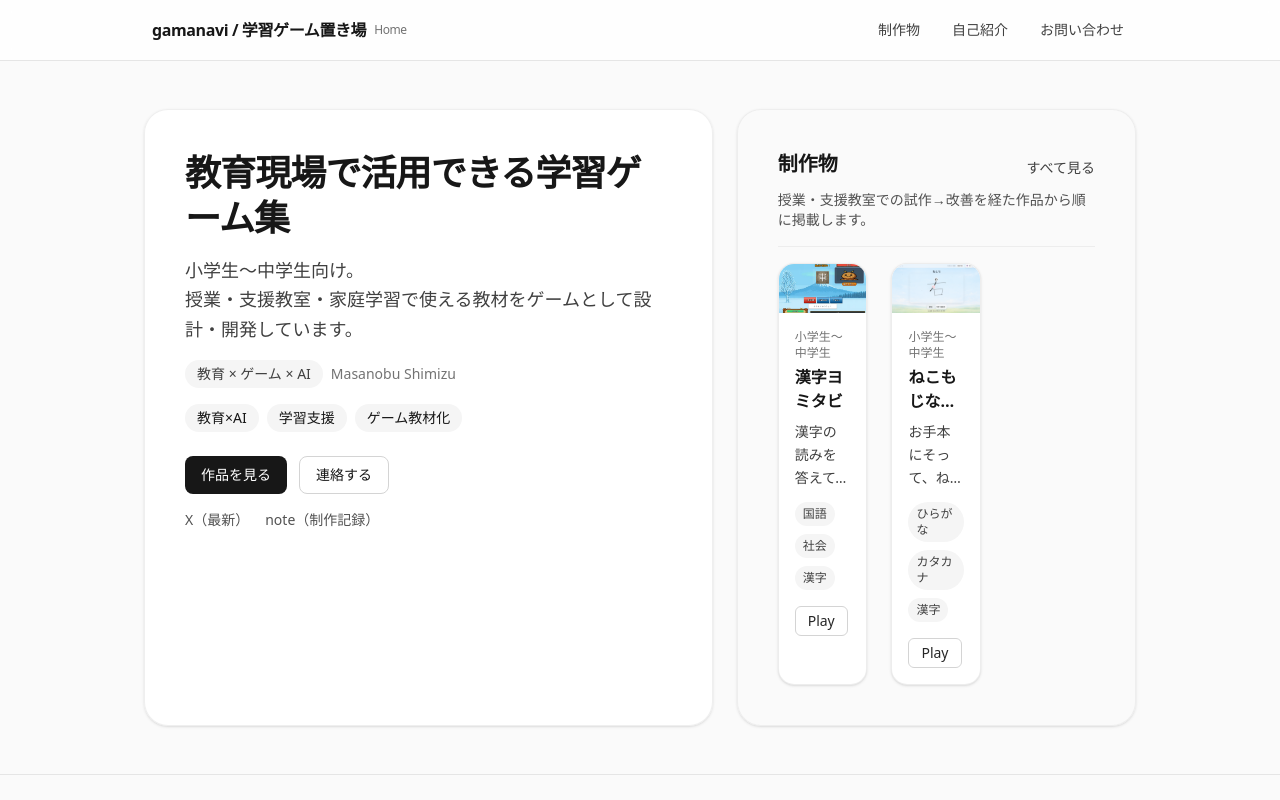
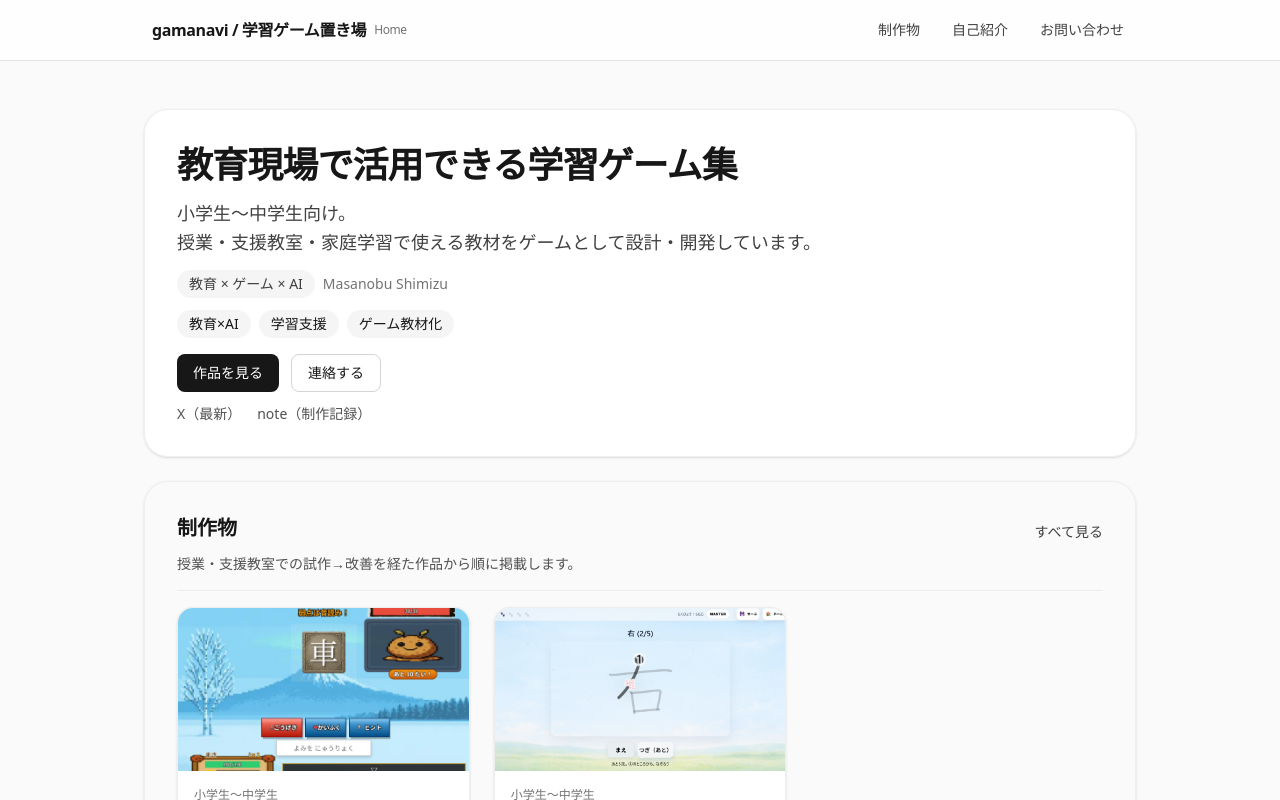
Before and after one commit to shimimasa/gamanavi-portfolio, a Next.js app: page / in a window 1280 px wide. Shown: the top 800 px of the page. Built offline with nearby package versions, Linux system fonts and the light colour scheme.

Commit message:
refactor: adjust homepage layout for improved separation of hero and works sections, and enhance spacing for better readability

```diff
--- a/src/app/page.js
+++ b/src/app/page.js
@@ -9,22 +9,22 @@ export default function HomePage() {
   const works = getWorks().slice(0, 2);
 
   return (
-    // PCでは2カラムにして、ファーストビュー内で「代表作」まで見せる
-    <div className="space-y-6 lg:grid lg:grid-cols-12 lg:gap-6 lg:space-y-0">
-      <section className="rounded-3xl border border-neutral-200/60 bg-white/90 p-6 shadow-sm sm:p-10 lg:col-span-7">
+    // 上：ヒーロー / 下：制作物（横いっぱい）の上下分離にする
+    <div className="space-y-6">
+      <section className="rounded-3xl border border-neutral-200/60 bg-white/90 p-6 shadow-sm sm:p-8">
 
         {/* Step1: ファーストビューを「3秒で伝わる」形に寄せる */}
         <h1 className="text-2xl font-semibold leading-tight tracking-tight sm:text-4xl">
           教育現場で活用できる学習ゲーム集
         </h1>
 
-        <p className="mt-3 text-base leading-relaxed text-neutral-700 sm:mt-4 sm:text-lg">
+        <p className="mt-3 text-base leading-relaxed text-neutral-700 sm:text-lg">
           小学生〜中学生向け。
           <br className="hidden sm:block" />
           授業・支援教室・家庭学習で使える教材をゲームとして設計・開発しています。
         </p>
 
-        <div className="mt-4 flex flex-wrap items-center gap-2">
+        <div className="mt-3 flex flex-wrap items-center gap-2">
           <span className="rounded-full bg-neutral-100 px-3 py-1 text-sm text-neutral-700">
             教育 × ゲーム × AI
           </span>
@@ -32,14 +32,14 @@ export default function HomePage() {
           <span className="text-sm text-neutral-500">{profile.name}</span>
         </div>
 
-        <div className="mt-4 flex flex-wrap gap-2">
+        <div className="mt-3 flex flex-wrap gap-2">
           {profile.focus.map((f) => (
             <span key={f} className="rounded-full bg-neutral-100 px-3 py-1 text-sm">
               {f}
             </span>
           ))}
         </div>
-        <div className="mt-6 flex flex-wrap gap-3">
+        <div className="mt-4 flex flex-wrap gap-3">
           <Link
             href="/works"
             className="inline-flex items-center justify-center rounded-lg bg-neutral-900 px-4 py-2 text-sm font-medium text-white hover:bg-neutral-800 focus-visible:outline-none focus-visible:ring-2 focus-visible:ring-neutral-900 focus-visible:ring-offset-2"
@@ -57,7 +57,7 @@ export default function HomePage() {
         </div>
 
         {/* 参考リンクは小さめで表示 */}
-        <div className="mt-3 flex flex-wrap items-center gap-4 text-sm text-neutral-600 sm:mt-4">
+        <div className="mt-3 flex flex-wrap items-center gap-4 text-sm text-neutral-600">
           <a className="hover:underline" href={links.x} target="_blank" rel="noreferrer">
             X（最新）
           </a>
@@ -68,8 +68,8 @@ export default function HomePage() {
       </section>
 
      {/* Works: ここから「作品」エリアとして面で区切る */}
-     <section className="rounded-3xl border border-neutral-200/60 bg-neutral-50/80 p-6 shadow-sm sm:p-10 lg:col-span-5">
-             <div className="mb-3 flex items-end justify-between">
+     <section className="rounded-3xl border border-neutral-200/60 bg-neutral-50/80 p-6 shadow-sm sm:p-8">
+        <div className="mb-3 flex items-end justify-between">
           <h2 className="text-xl font-semibold">制作物</h2>
           <Link href="/works" className="text-sm text-neutral-700 hover:underline">
             すべて見る
```
